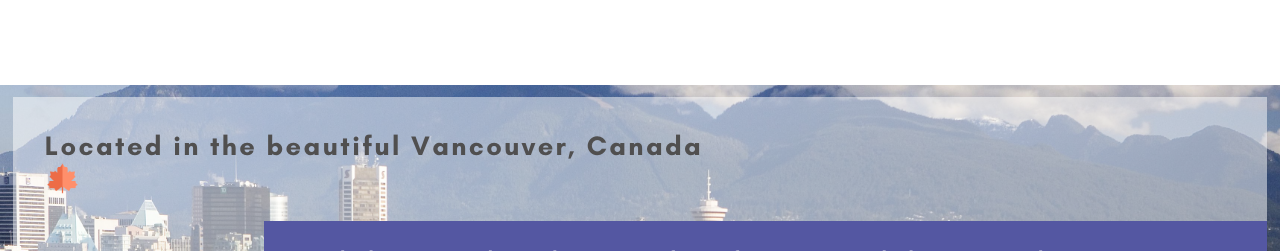
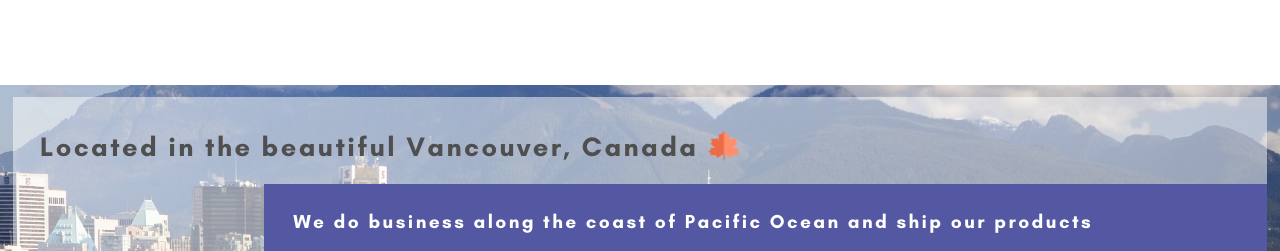
Before and after one commit to lisaechen/pacificglobal, a React (Create React App) app: page / in a window 1280 px wide. Shown: the part 1320-1571 px from the top of the page. Built offline with nearby package versions, Linux system fonts and the light colour scheme.

Commit message:
fixed format issue

```diff
--- a/src/css/LocationStyles.css
+++ b/src/css/LocationStyles.css
@@ -17,20 +17,18 @@
 }
 
 .location-text-container {
-  margin-left: 2em;
   margin-right: 2em;
   margin-top: 2em;
   align-items: center;
-  display: flex;
 }
 
 .located-in-text {
   color: #504f4f;
+  margin-left: 1em;
 }
 
 .maple-leaf-icon {
   width: 2.2em;
-  margin-left: 0.5em;
 }
 
 .we-do-business-text {
@@ -69,7 +67,7 @@
   }
 
   .maple-leaf-icon {
-    margin-left: 0;
+    margin-left: 1em;
   }
 }
 
@@ -95,7 +93,7 @@
   }
 
   .maple-leaf-icon {
-    margin-left: 0;
+    margin-left: 1em;
   }
 }
 
@@ -115,6 +113,14 @@
   .we-do-business-text {
     font-size: 0.9em;
   }
+
+  .location-text-container {
+    display: flex;
+  }
+
+  .maple-leaf-icon {
+    margin-left: 0.5em;
+  }
 }
 
 @media only screen and (min-width: 850px) {
@@ -132,6 +138,14 @@
 
   .we-do-business-text {
     font-size: 1em;
+  }
+
+  .location-text-container {
+    display: flex;
+  }
+
+  .maple-leaf-icon {
+    margin-left: 0.5em;
   }
 }
 
@@ -151,6 +165,14 @@
   .we-do-business-text {
     font-size: 1.1em;
   }
+
+  .location-text-container {
+    display: flex;
+  }
+
+  .maple-leaf-icon {
+    margin-left: 0.5em;
+  }
 }
 
 @media only screen and (min-width: 1100px) {
@@ -169,4 +191,12 @@
   .we-do-business-text {
     font-size: 1.2em;
   }
+
+  .location-text-container {
+    display: flex;
+  }
+
+  .maple-leaf-icon {
+    margin-left: 0.5em;
+  }
 }
```
